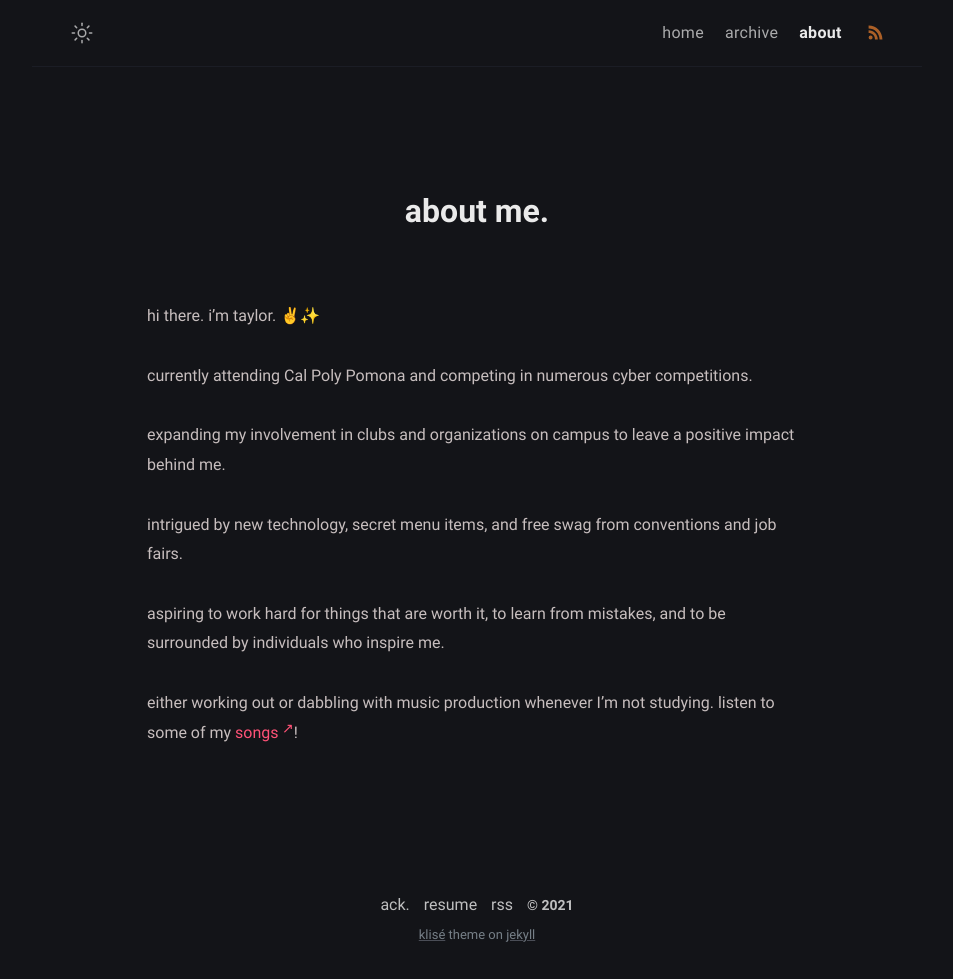
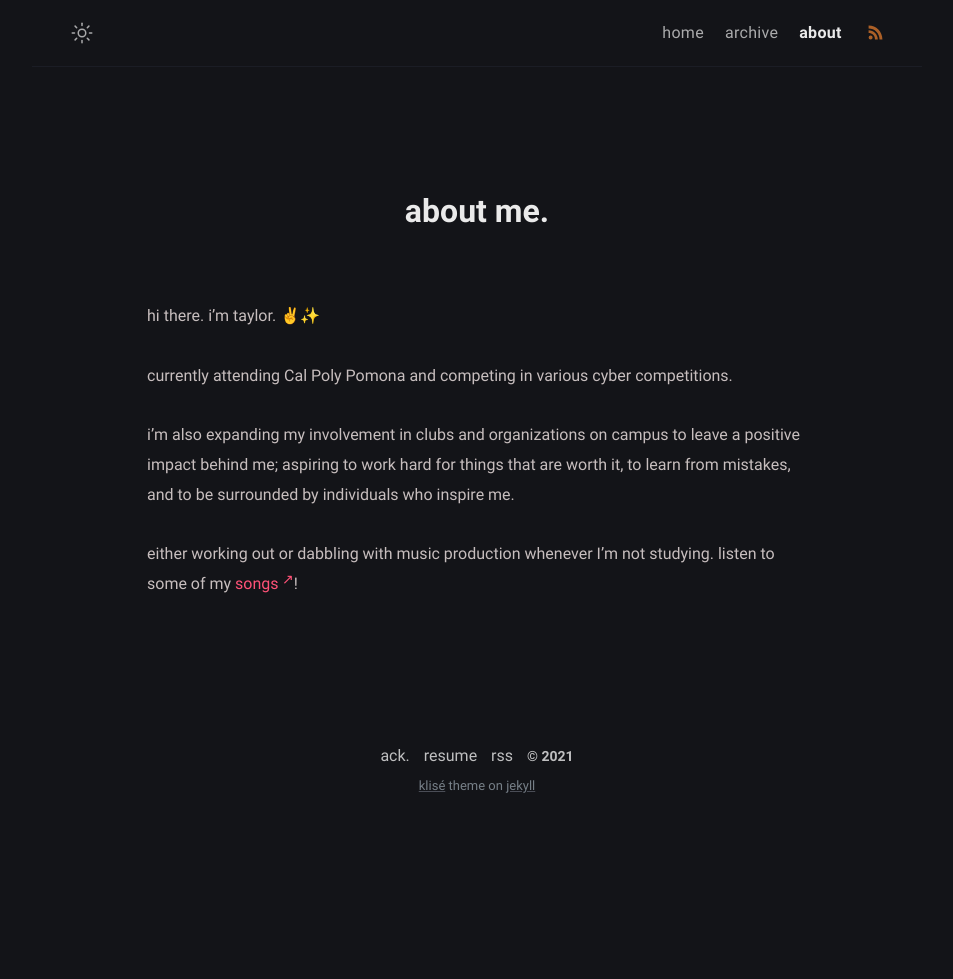
Before and after one commit to fyrworx4/old-fyrworx4.github.io, a Jekyll site: the page built from about.md, in a window 1280 px wide. Shown: the whole page, without its empty margins (163-1116 px from the left). Built offline with Jekyll 4.4.1, drawn with Linux system fonts in a browser that asks for light colours; after the commit the page ends 900 px from its top, so only the background shows below that.

Commit message:
Update about.md

```diff
--- a/about.md
+++ b/about.md
@@ -7,12 +7,8 @@ comments: false
 ---
 hi there. i'm taylor. ✌✨
 
-currently attending Cal Poly Pomona and competing in numerous cyber competitions.
+currently attending Cal Poly Pomona and competing in various cyber competitions.
 
-expanding my involvement in clubs and organizations on campus to leave a positive impact behind me.
-
-intrigued by new technology, secret menu items, and free swag from conventions and job fairs.
-
-aspiring to work hard for things that are worth it, to learn from mistakes, and to be surrounded by individuals who inspire me.
+i'm also expanding my involvement in clubs and organizations on campus to leave a positive impact behind me; aspiring to work hard for things that are worth it, to learn from mistakes, and to be surrounded by individuals who inspire me.
 
 either working out or dabbling with music production whenever I’m not studying. listen to some of my <a href="https://soundcloud.com/fyrworx" target="_blank" rel="noopener">songs</a>!
```
